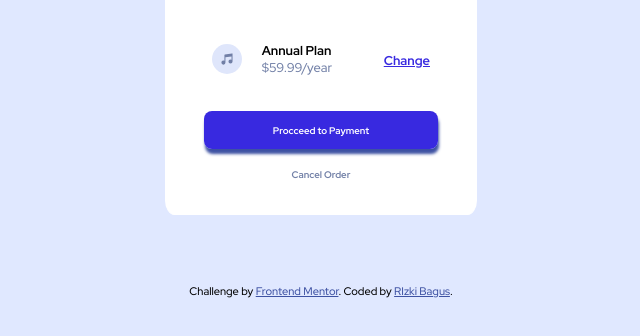
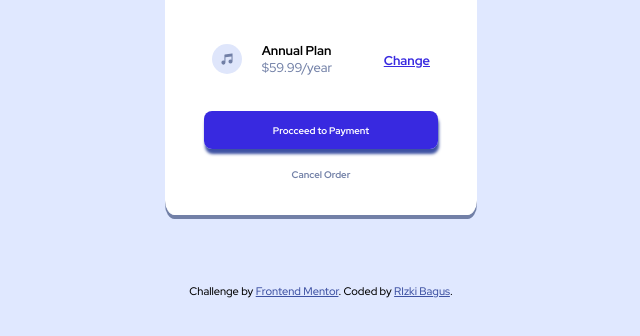
Before and after one commit to RizkiB12/order-summary-component, a plain HTML site: page index.html in a window 1280 px wide. Shown: the part 356-692 px from the top of the page, without its empty margins (319-959 px from the left). Drawn offline with Linux system fonts and the light colour scheme.

Commit message:
update: add new style box shadow in card container

```diff
--- a/index.html
+++ b/index.html
@@ -37,6 +37,7 @@
         width: 310px;
         height: 500px;
         background-color: #ffffff;
+        box-shadow: 0 4px hsl(224, 23%, 55%);
       }
 
       .order-summary-img img {
```
